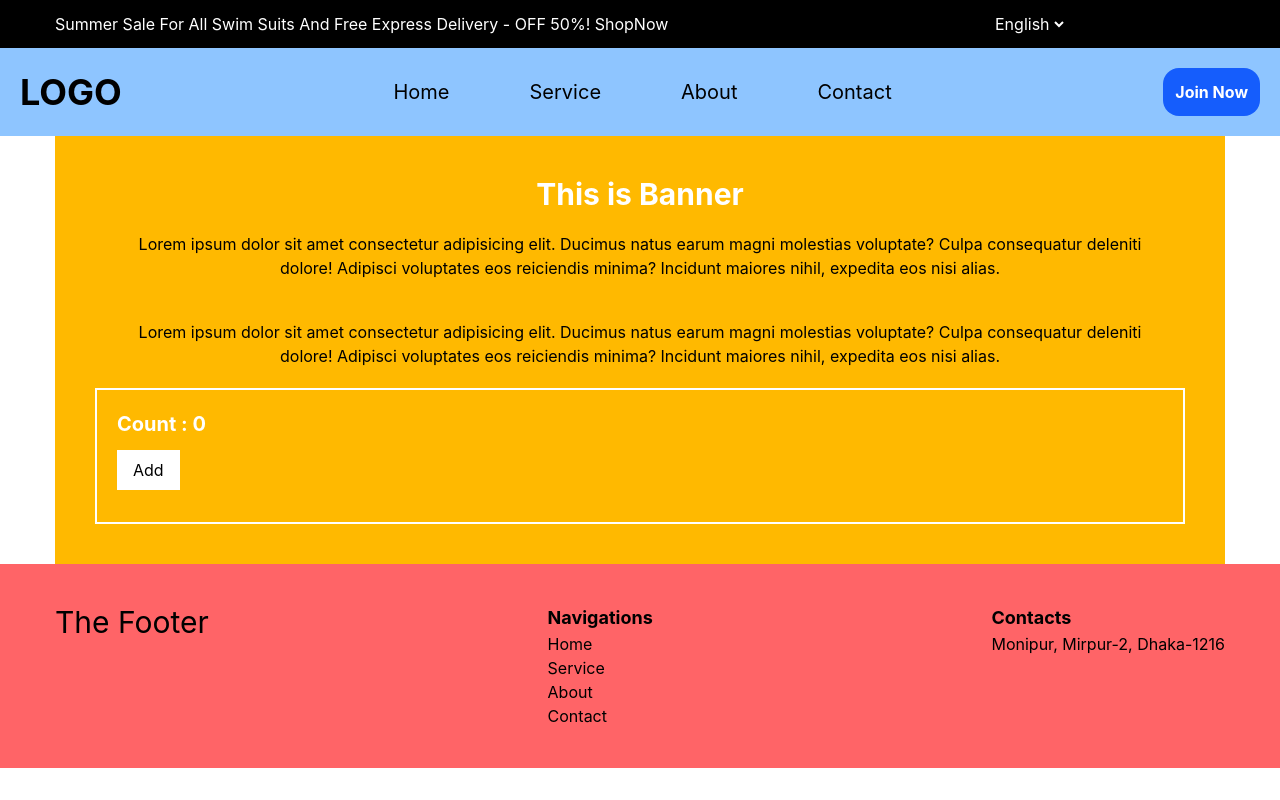
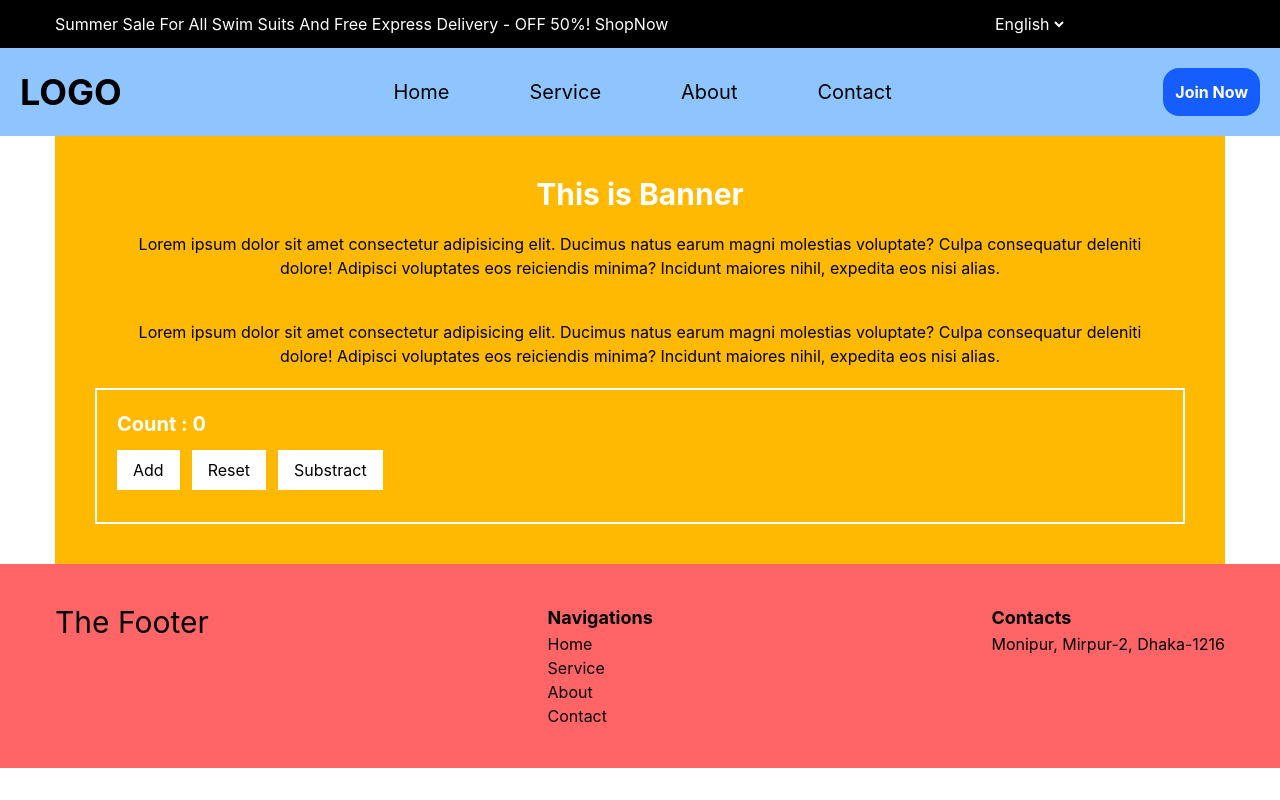
Before and after one commit to hamimahmad/E-Commerce-Practice, a React (Vite) app: page / in a window 1280 px wide. Built offline with nearby package versions, Linux system fonts and the light colour scheme.

Commit message:
reset and subs button added

```diff
--- a/src/Components/Counter.jsx
+++ b/src/Components/Counter.jsx
@@ -4,13 +4,27 @@ const Counter = () => {
     const [count, setCount] = useState(0);
 
     const handleAdd = () =>{
-        console.log("its working")
+        const newCount = count+5
+        setCount(newCount)
+    }
+
+    const handleReset = () => {
+        setCount(0)
+
+    }
+
+    const handleSubs = () => {
+        const subs = count-5
+        setCount(subs)
     }
 
   return (
     <div className='border-2 border-white p-5'>
       <h3 className='text-white font-bold text-xl'>Count : {count} </h3>
       <button onClick={handleAdd} className='bg-white px-4 py-2 my-3'>Add</button>
+      <button onClick={handleReset} className='bg-white px-4 py-2 my-3 ml-3'>Reset</button>
+      <button onClick={handleSubs} className='bg-white px-4 py-2 my-3 ml-3'>Substract</button>
+
     </div>
   )
 }
```
